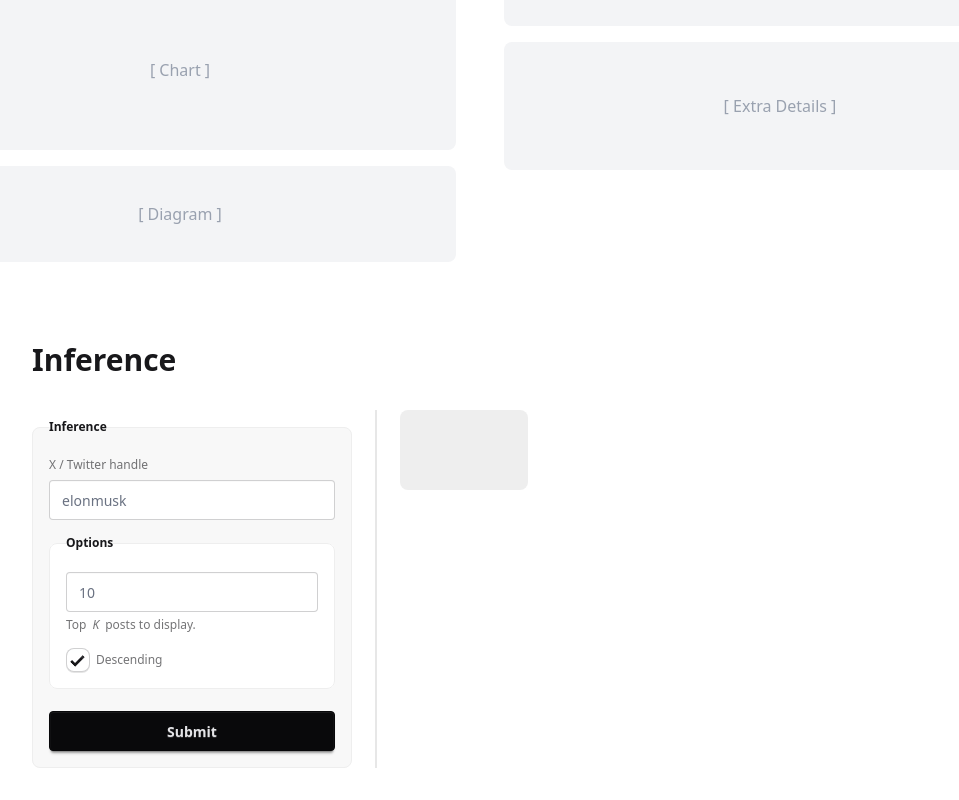
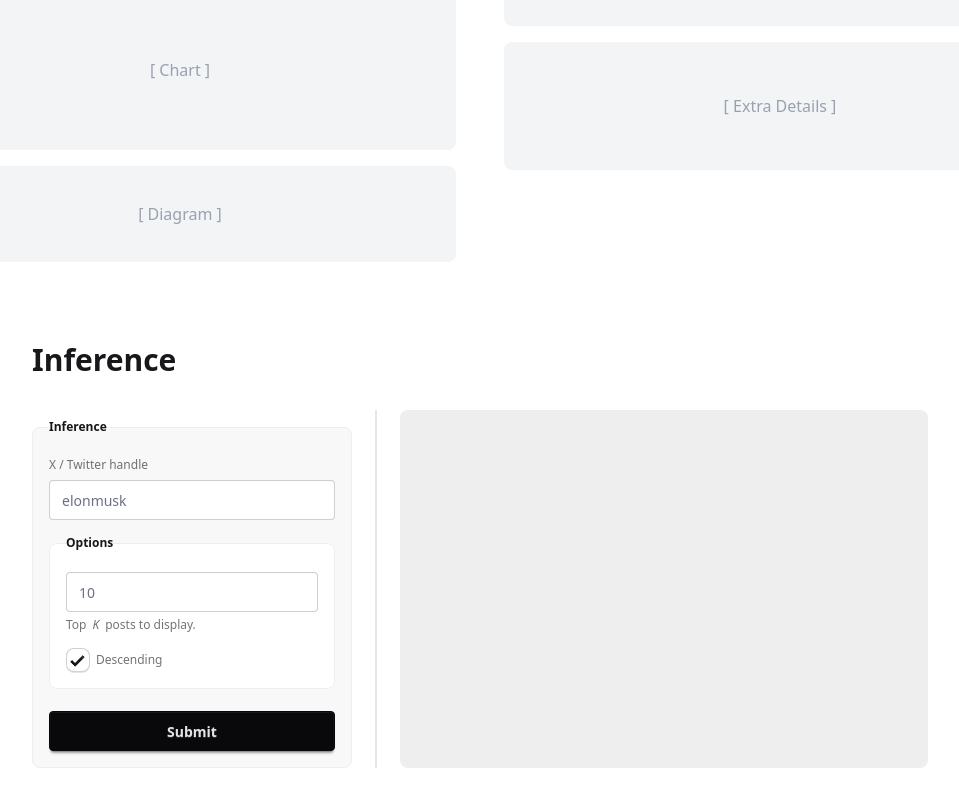
Before and after one commit to iragca/capstone2-mvp3-frontend-cfworkers, a SvelteKit app: page / in a window 1280 px wide. Shown: the part 1014-1814 px from the top of the page, without its empty margins (160-1119 px from the left). Built offline with nearby package versions, Linux system fonts and the light colour scheme; no server answers.

Commit message:
fix: adjust card layout to be flexible in inference section

```diff
--- a/src/routes/+page.svelte
+++ b/src/routes/+page.svelte
@@ -54,7 +54,7 @@
 		<div class="items-top flex w-full flex-row">
 			<Inference />
 			<div class="divider divider-horizontal"></div>
-			<div class="card grid h-20 w-32 place-items-center rounded-box bg-base-300">
+			<div class="card grid flex-1 place-items-center rounded-box bg-base-300">
 				{#if form && form.success}
 					<Display tweets={form.data} />
 				{:else if form && form.error}
```
